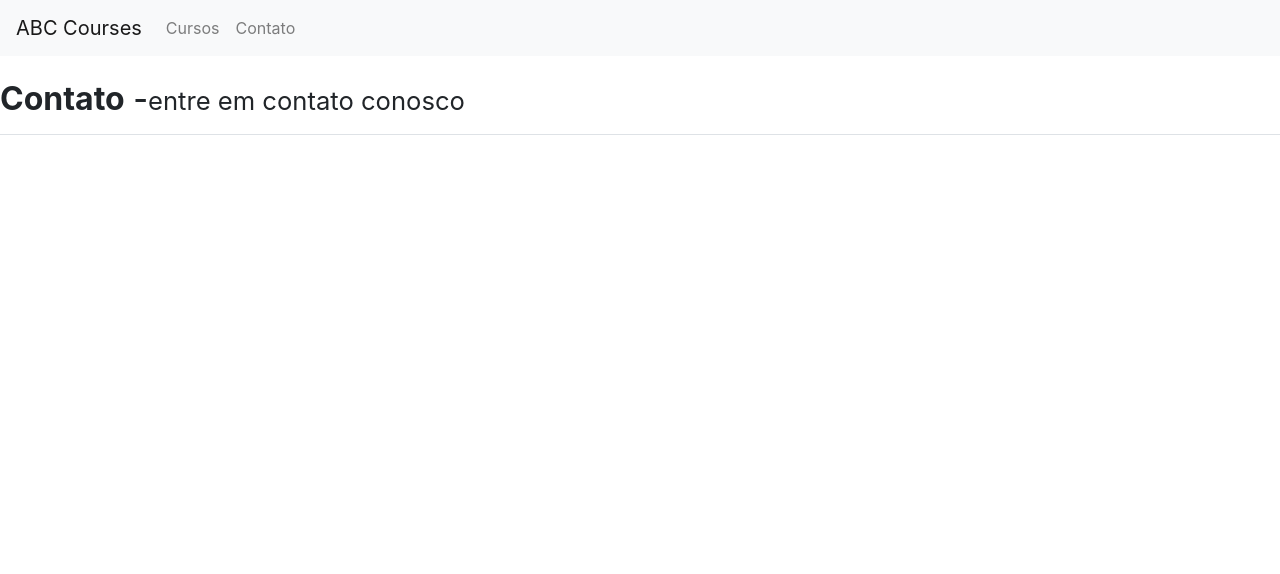
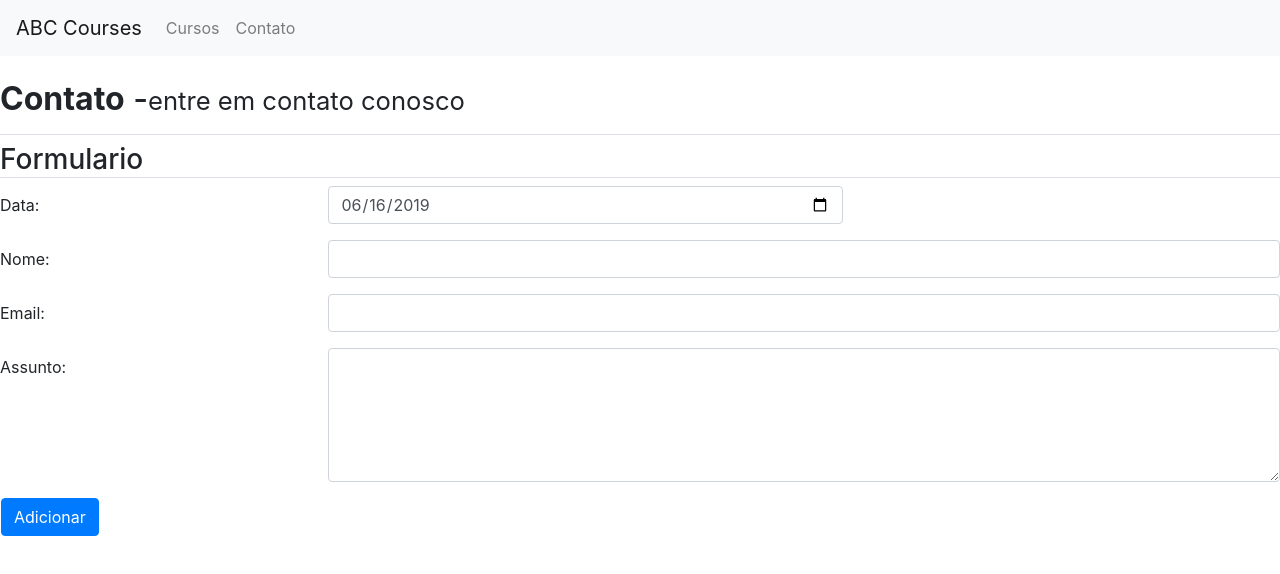
Before and after one commit to gabrieldamc/React_Redux, a React (Create React App) app in the folder site-cursos/: page /contato in a window 1280 px wide. Shown: the top 574 px of the page. Built offline with nearby package versions, Linux system fonts and the light colour scheme.

Commit message:
Add Redux control

```diff
--- a/site-cursos/package.json
+++ b/site-cursos/package.json
@@ -34,5 +34,9 @@
       "last 1 firefox version",
       "last 1 safari version"
     ]
+  },
+  "devDependencies": {
+    "react-redux": "^7.1.1",
+    "redux": "^4.0.4"
   }
 }
--- /dev/null
+++ b/site-cursos/src/actions/contato-actions.js
@@ -0,0 +1,24 @@
+export const alteraData = e => {
+    return {
+        type : 'ATUALIZA_DATA',
+        info: e.target.value
+    }
+}
+export const alteraNome = e => {
+    return {
+        type : 'ATUALIZA_NOME',
+        info: e.target.value
+    }
+}
+export const alteraEmail = e => {
+    return {
+        type : 'ATUALIZA_EMAIL',
+        info: e.target.value
+    }
+}
+export const alteraAssunto = e => {
+    return {
+        type : 'ATUALIZA_ASSUNTO',
+        info: e.target.value
+    }
+}
--- a/site-cursos/src/index.js
+++ b/site-cursos/src/index.js
@@ -4,11 +4,19 @@ import App from './App';
 import * as serviceWorker from './serviceWorker';
 import { BrowserRouter } from 'react-router-dom';
 
+import { createStore } from "redux";
+import { Provider } from "react-redux";
+import reducers from './reducers';
+
+const store = createStore(reducers);
+
 ReactDOM.render((
     <BrowserRouter>
-    <App />
+        <Provider store={store}>
+            <App />
+        </Provider>
     </BrowserRouter>
-    ), document.getElementById('root'));
+), document.getElementById('root'));
 
 // If you want your app to work offline and load faster, you can change
 // unregister() to register() below. Note this comes with some pitfalls.
--- /dev/null
+++ b/site-cursos/src/pages/contato/form/index.js
@@ -0,0 +1,84 @@
+import React, { Component } from 'react';
+import { connect } from 'react-redux';
+import { bindActionCreators } from 'redux';
+import {
+    alteraData,
+    alteraNome,
+    alteraEmail,
+    alteraAssunto
+} from '../../../actions/contato-actions';
+
+class FormContato extends Component {
+    render() {
+        return (<div>
+            <h3 className="border-bottom">Formulario</h3>
+            <form>
+                <div className="form-group row">
+                    <label htmlFor="data"
+                        className="col-sm-3 col-form-label">Data:</label>
+                    <div className="col-sm-5 col-6">
+                        <input type="date"
+                            className="form-control" id="data"
+                            value={this.props.data}
+                            onChange={this.props.alteraData} />
+                    </div>
+                </div>
+                <div className="form-group row">
+                    <label htmlFor="nome"
+                        className="col-sm-3 col-form-label">Nome:</label>
+                    <div className="col-sm-9">
+                        <input type="text"
+                            className="form-control" id="nome"
+                            value={this.props.nome}
+                            onChange={this.props.alteraNome}
+                            />
+                    </div>
+                </div>
+                <div className="form-group row">
+                    <label htmlFor="email"
+                        className="col-sm-3 col-form-label">Email:</label>
+                    <div className="col-sm-9">
+                        <input type="email"
+                            className="form-control" id="email"
+                            value={this.props.email}
+                            onChange={this.props.alteraEmail} />
+                    </div>
+                </div>
+                <div className="form-group row">
+                    <label htmlFor="assunto"
+                        className="col-sm-3 col-form-label">Assunto:</label>
+                    <div className="col-sm-9">
+                        <textarea className="form-control"
+                            id="assunto" rows="5"
+                            value={this.props.assunto}
+                            onChange={this.props.alteraAssunto} />
+                    </div>
+                </div>
+                <div className="form-group row">
+                    <button className="btn btn-primary ml-3 mb-3">
+                        Adicionar
+</button>
+                </div>
+            </form>
+        </div>)
+    }
+}
+
+//state é o store
+const mapStateToProps = state => ({
+    data: state.contato.data,
+    nome: state.contato.nome,
+    email: state.contato.email,
+    assunto: state.contato.assunto
+})
+
+const mapDispatchToProps = dispatch => bindActionCreators({
+    alteraData,
+    alteraNome,
+    alteraEmail,
+    alteraAssunto
+}, dispatch)
+
+
+
+export default connect(mapStateToProps, mapDispatchToProps)(FormContato);
--- a/site-cursos/src/pages/contato/index.js
+++ b/site-cursos/src/pages/contato/index.js
@@ -1,5 +1,6 @@
 import React, { Component } from 'react';
 import Cabecalho from '../../components/menu/Cabecalho';
+import ContatoForm from'../contato/form'
 
 export default class Contato extends Component {
     render() {
@@ -8,6 +9,7 @@ export default class Contato extends Component {
 
                 <Cabecalho titulo="Contato"
                 subtitulo="entre em contato conosco" />
+                <ContatoForm/>
             </div>
         )
     }
--- a/site-cursos/src/pages/cursos/Form/index.js
+++ b/site-cursos/src/pages/cursos/Form/index.js
@@ -68,6 +68,9 @@ export default class Formulario extends React.Component {
                             className="btn btn-primary ml-3 mb-3">
                             {this.props.textoBotao}
                         </button>
+                        <button onClick={this.props.limpar} className="btn btn-primary ml-3 mb-3">
+                        limpar
+                        </button>
                     </div>
                 </form>
             </div>
--- a/site-cursos/src/pages/cursos/cadastro/index.js
+++ b/site-cursos/src/pages/cursos/cadastro/index.js
@@ -110,6 +110,11 @@ export default class Cadastro extends React.Component {
 
     }
 
+    limpar = function(e){
+        e.preventDefault();
+        this.setState({...this.initialState, data : this.state.data})
+    }
+
     alteraCampos = function (target) {
         switch (target.id) {
             case 'codigo':
@@ -144,6 +149,7 @@ export default class Cadastro extends React.Component {
                         categoria={this.state.categoria}
                         adicionarCurso={this.adicionarCurso.bind(this)}
                         textoBotao={this.state._id && this.state._id !=='' ? 'Atualizar' : 'Adicionar'}
+                        limpar={this.limpar.bind(this)}
                     />
                 </div>
                 <div className="col-md-6">
--- a/site-cursos/src/pages/cursos/index.js
+++ b/site-cursos/src/pages/cursos/index.js
@@ -3,11 +3,12 @@ import Cabecalho from '../../components/menu/Cabecalho';
 import Cadastro from './cadastro'
 
 export default class Curso extends Component {
+
     render() {
         return (
             <div>
                 <Cabecalho titulo="Cursos"
-                subtitulo="cadastro de cursos" />
+                subtitulo=" cadastro de cursos " />
                 <Cadastro></Cadastro>
             </div>
         )
--- /dev/null
+++ b/site-cursos/src/reducers/contato-reducer.js
@@ -0,0 +1,17 @@
+const INITIAL_STATE = {
+    data: '2019-06-16',
+    nome: '',
+    email: '',
+    assunto: ''
+}
+
+export default (state = INITIAL_STATE, action) => {
+    switch (action.type) {
+        case 'ATUALIZA_DATA' : return {...state, data : action.info}
+        case 'ATUALIZA_NOME' : return {...state, nome : action.info}
+        case 'ATUALIZA_EMAIL' : return {...state, email : action.info}
+        case 'ATUALIZA_ASSUNTO' : return {...state, assunto : action.info}
+
+        default : return state
+    }
+}
--- /dev/null
+++ b/site-cursos/src/reducers/index.js
@@ -0,0 +1,11 @@
+import {combineReducers} from "redux";
+
+import contatoReducer from './contato-reducer'
+//import contatoReducer from './curso-reducer'
+
+const reducers = combineReducers({
+    contato : contatoReducer
+    //curso : cursoReducer
+})
+
+export default reducers
```
Also changed, not shown: 1 other file (tests, documents, lock files or other folders).
